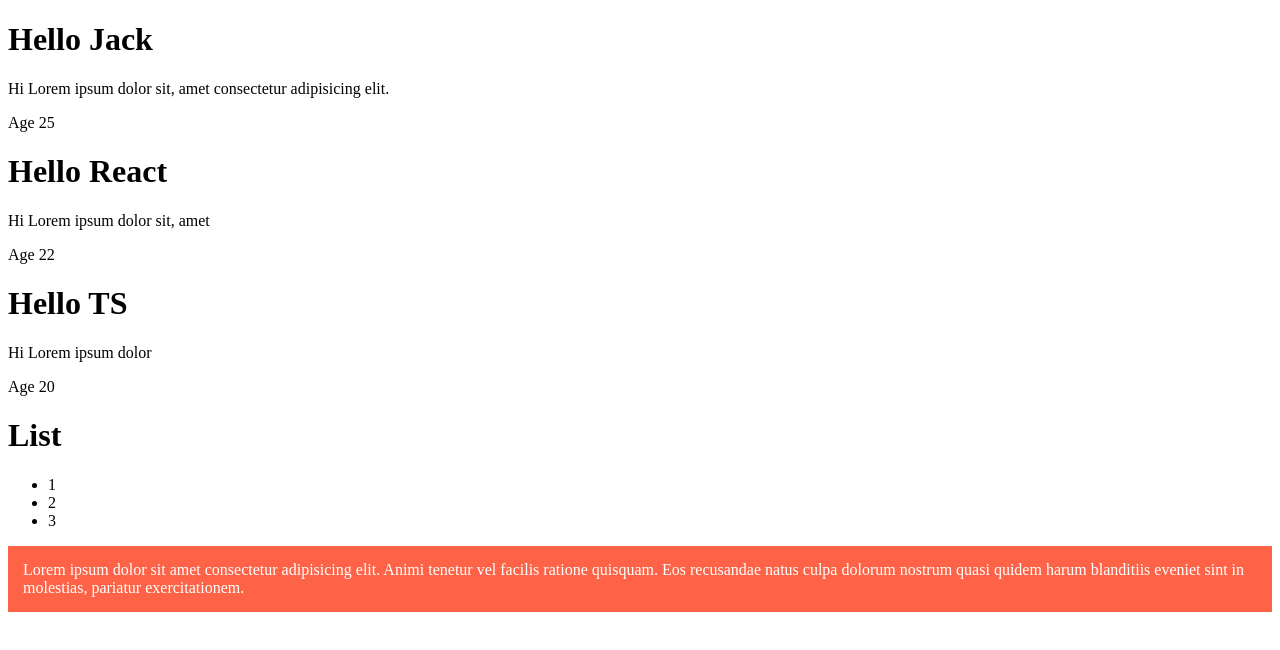
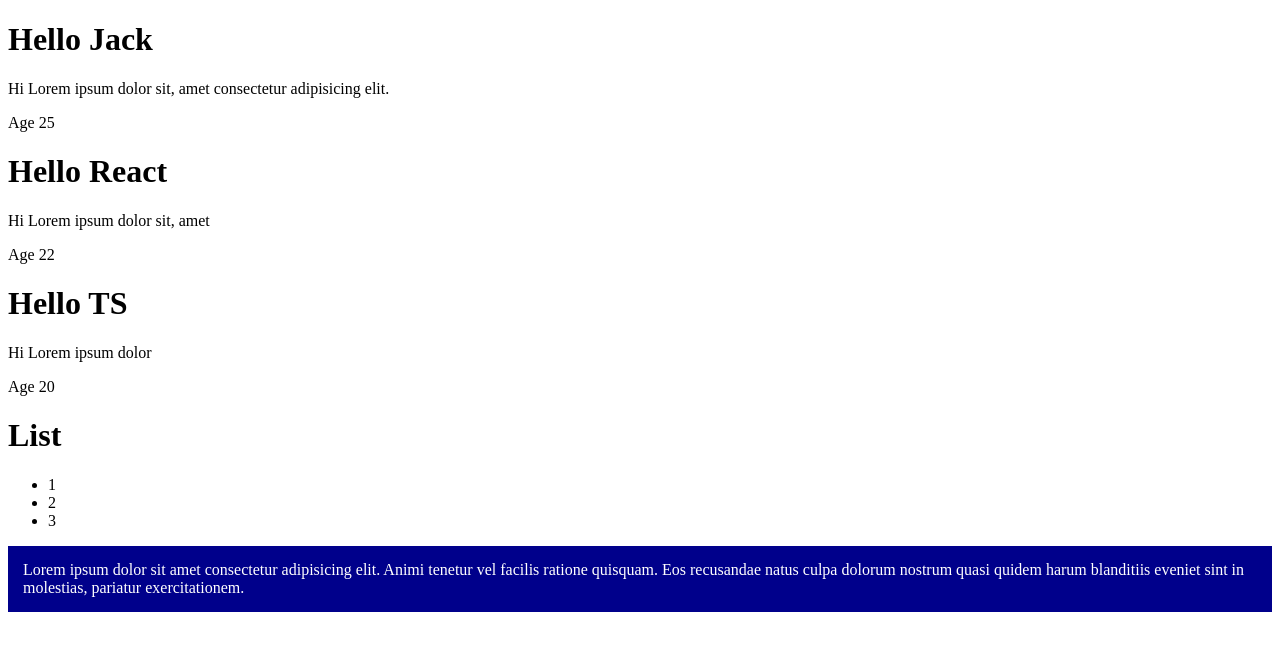
Before and after one commit to denypanko/react-22-10, a React (Create React App) app: page / in a window 1280 px wide. Shown: the top 650 px of the page. Built offline with nearby package versions, Linux system fonts and the light colour scheme.

Commit message:
add List.css

```diff
--- /dev/null
+++ b/src/List.css
@@ -0,0 +1,5 @@
+.content {
+    color: white;
+    background-color: darkblue;
+    padding: 15px;
+}
--- a/src/List.tsx
+++ b/src/List.tsx
@@ -1,6 +1,7 @@
+import './List.css'
+
 type Props = {}
 export const List = (props: Props) => {
-    let data = false
     return (
         <>
             <h1>List</h1>
@@ -9,13 +10,7 @@ export const List = (props: Props) => {
                 <li>2</li>
                 <li>3</li>
             </ul>
-            <p
-                style={{
-                    color: 'white',
-                    backgroundColor: data ? 'purple' : 'tomato',
-                    padding: '15px',
-                }}
-            >
+            <p className="content">
                 Lorem ipsum dolor sit amet consectetur adipisicing elit. Animi
                 tenetur vel facilis ratione quisquam. Eos recusandae natus culpa
                 dolorum nostrum quasi quidem harum blanditiis eveniet sint in
```
